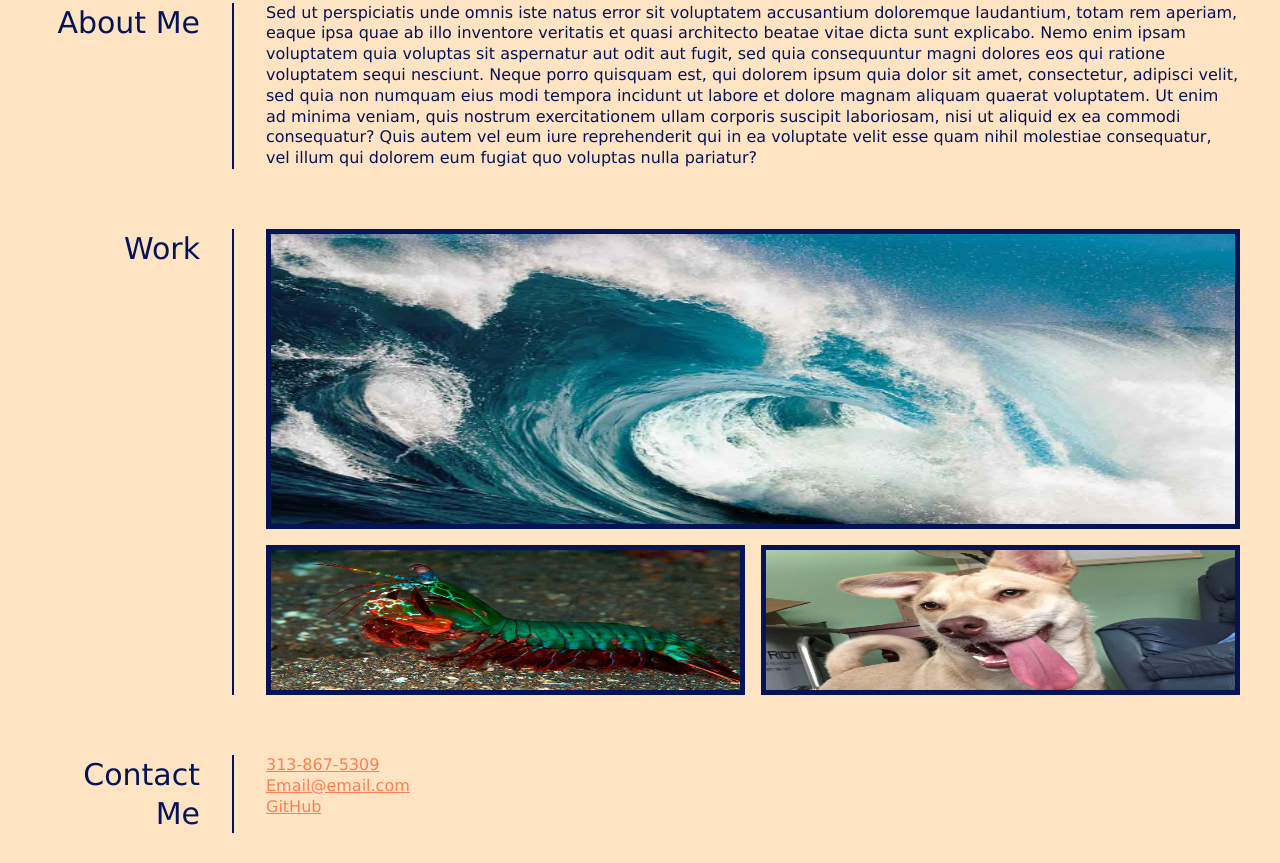
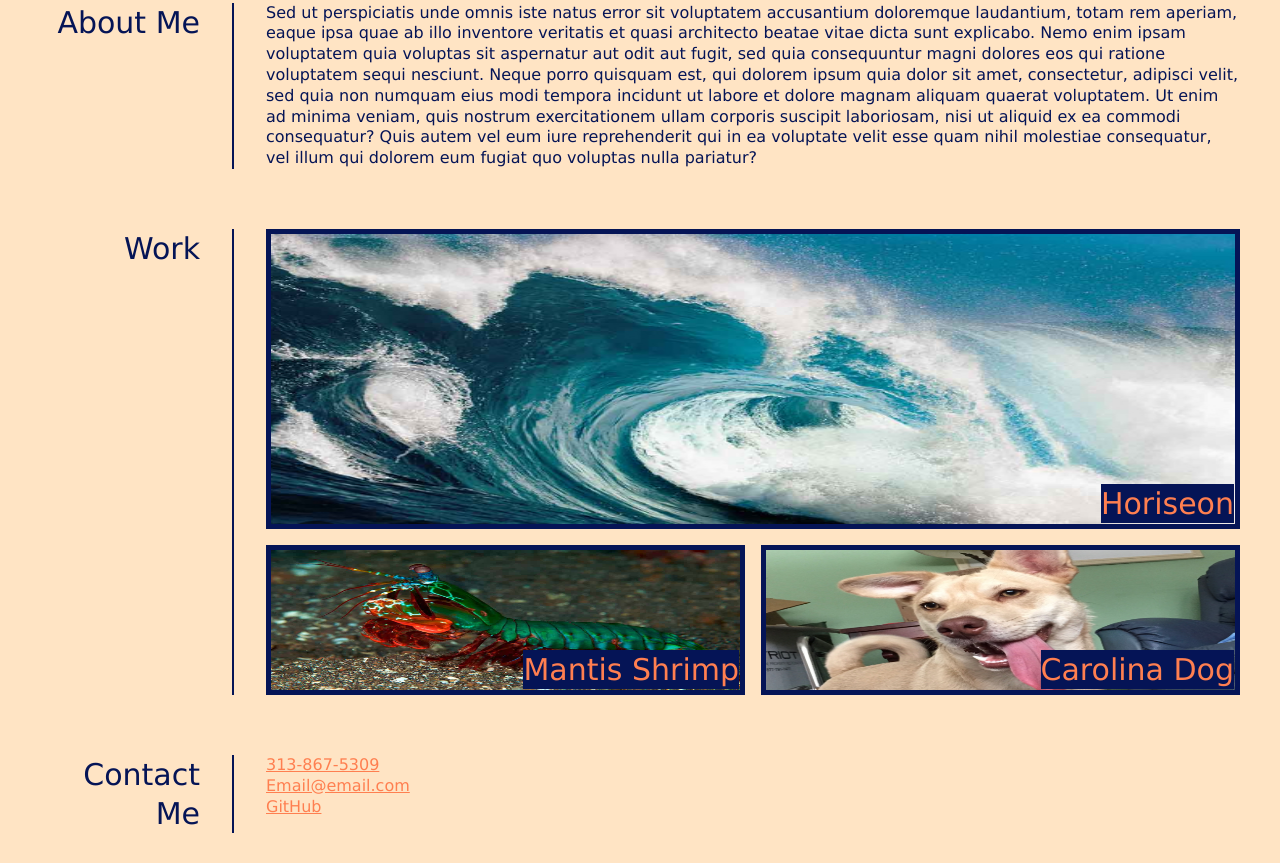
Before and after one commit to Bryncidently/Homework-2, a plain HTML site: page index.html in a window 1280 px wide. Shown: the part 335-1198 px from the top of the page. Drawn offline with Linux system fonts and the light colour scheme.

Commit message:
Added text boxes to images

```diff
--- a/index.html
+++ b/index.html
@@ -39,12 +39,12 @@
             <h2>Work</h2>
 
             <div id="work">
-                <a href="https://bryncidently.github.io/Homework-1/" target="_blank"><img class="img imgWaves" src="./Assets/Waves.jpg" alt="Horiseon"></a>
+                <a href="https://bryncidently.github.io/Homework-1/" target="_blank"><img class="img imgWaves" src="./Assets/Waves.jpg" alt="Horiseon"><div class="textBox">Horiseon</div></a>
 
                 <div class="imgDiv">
-                <a href="https://theoatmeal.com/comics/mantis_shrimp" target="_blank"><img class="img imgOther" src="./Assets/Mantis Shrimp.jpeg" alt="Mantis Shrimp"></a>
+                <a href="https://theoatmeal.com/comics/mantis_shrimp" target="_blank"><img class="img imgOther" src="./Assets/Mantis Shrimp.jpeg" alt="Mantis Shrimp"><div class="textBox">Mantis Shrimp</div></a>
 
-                <a href="https://en.wikipedia.org/wiki/Carolina_Dog" target="_blank"><img class="img imgOther" src="./Assets/LeLu2.JPG" alt="LeLu"></a>
+                <a href="https://en.wikipedia.org/wiki/Carolina_Dog" target="_blank"><img class="img imgOther" src="./Assets/LeLu2.JPG" alt="LeLu"><div class="textBox">Carolina Dog</div></a>
             </div>
             </div>
 
--- a/style.css
+++ b/style.css
@@ -98,6 +98,10 @@ main {
     padding-inline-start:2rem;
   }
 
+  article div a {
+    position: relative;
+  }
+
   article div a:hover {
     opacity: 0.3;
   }
@@ -137,3 +141,13 @@ article div ul {
 .imgDiv a {
     flex-basis: 50%;
 }
+
+.textBox {
+    position: absolute;
+    right: 6px;
+    bottom: 6px;
+    font-size: 30px;
+    color: var(--coral);
+    background-color: var(--dark-blue);
+
+  }
```
Also changed, not shown: 1 other file.
